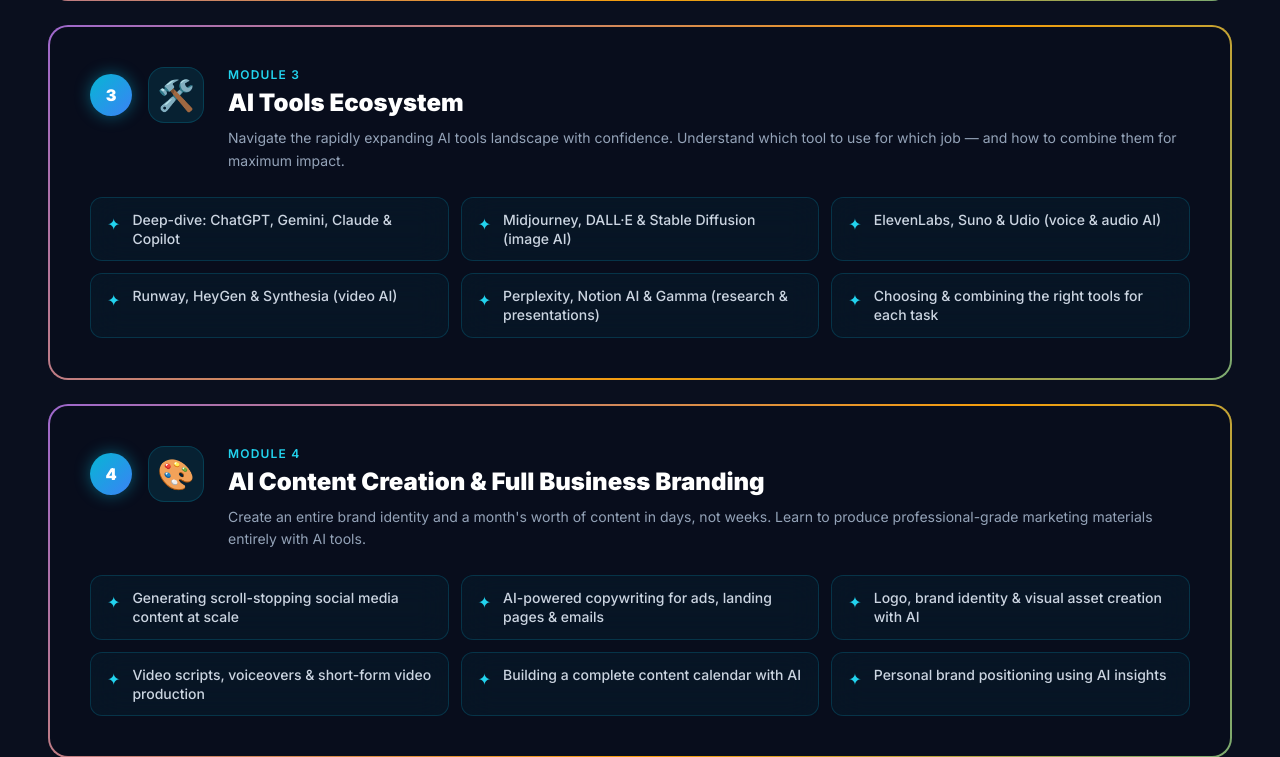
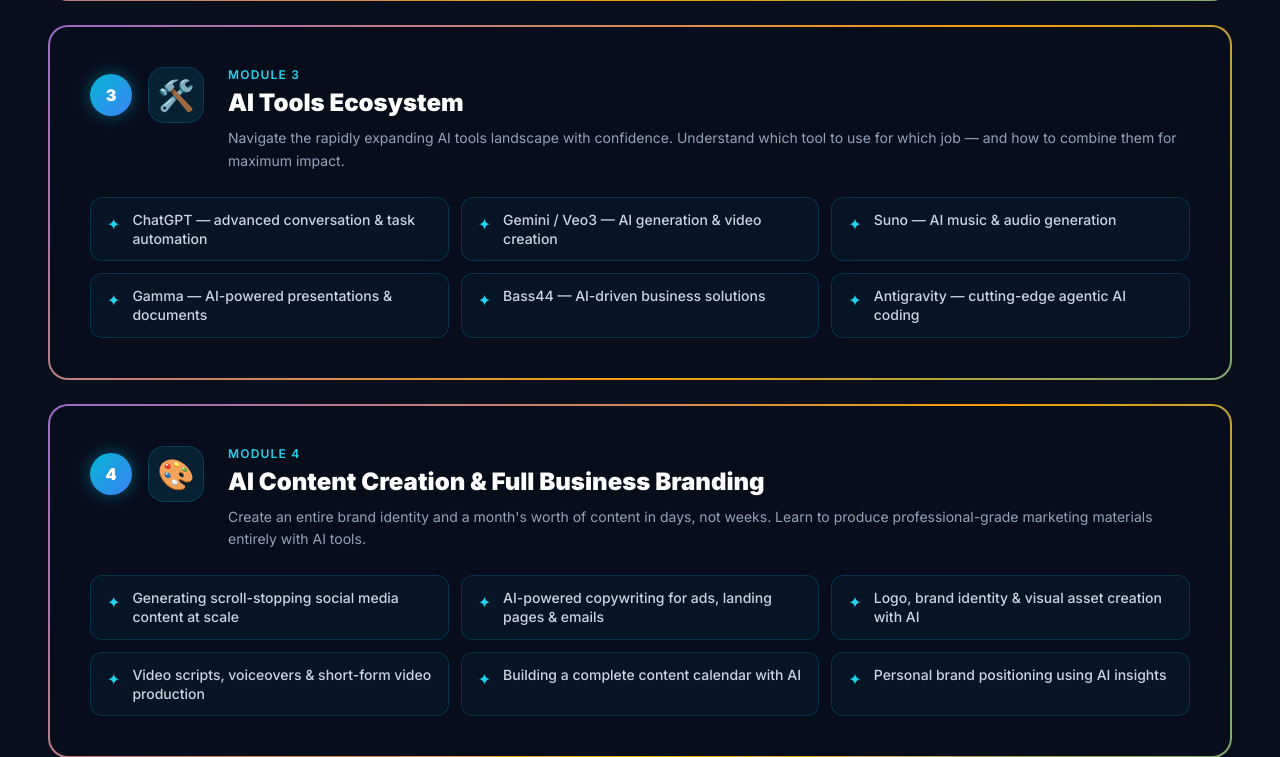
Before and after one commit to spw3bt3ch/dev-sam, a Flask app: page /ai-training in a window 1280 px wide. Shown: the part 2423-3180 px from the top of the page. Run offline with Flask 3, Linux system fonts and the light colour scheme; some libraries are stand-ins or nearby versions.

Commit message:
update the module 3 ai tool mentioned

```diff
--- a/templates/genai_training.html
+++ b/templates/genai_training.html
@@ -378,12 +378,12 @@
                 (3, '🛠️', 'AI Tools Ecosystem',
                     'ai-violet',
                     [
-                        'Deep-dive: ChatGPT, Gemini, Claude & Copilot',
-                        'Midjourney, DALL·E & Stable Diffusion (image AI)',
-                        'ElevenLabs, Suno & Udio (voice & audio AI)',
-                        'Runway, HeyGen & Synthesia (video AI)',
-                        'Perplexity, Notion AI & Gamma (research & presentations)',
-                        'Choosing & combining the right tools for each task',
+                        'ChatGPT — advanced conversation & task automation',
+                        'Gemini / Veo3 — AI generation & video creation',
+                        'Suno — AI music & audio generation',
+                        'Gamma — AI-powered presentations & documents',
+                        'Bass44 — AI-driven business solutions',
+                        'Antigravity — cutting-edge agentic AI coding',
                     ],
                     'Navigate the rapidly expanding AI tools landscape with confidence. Understand which tool to use for which job — and how to combine them for maximum impact.'
                 ),
```
